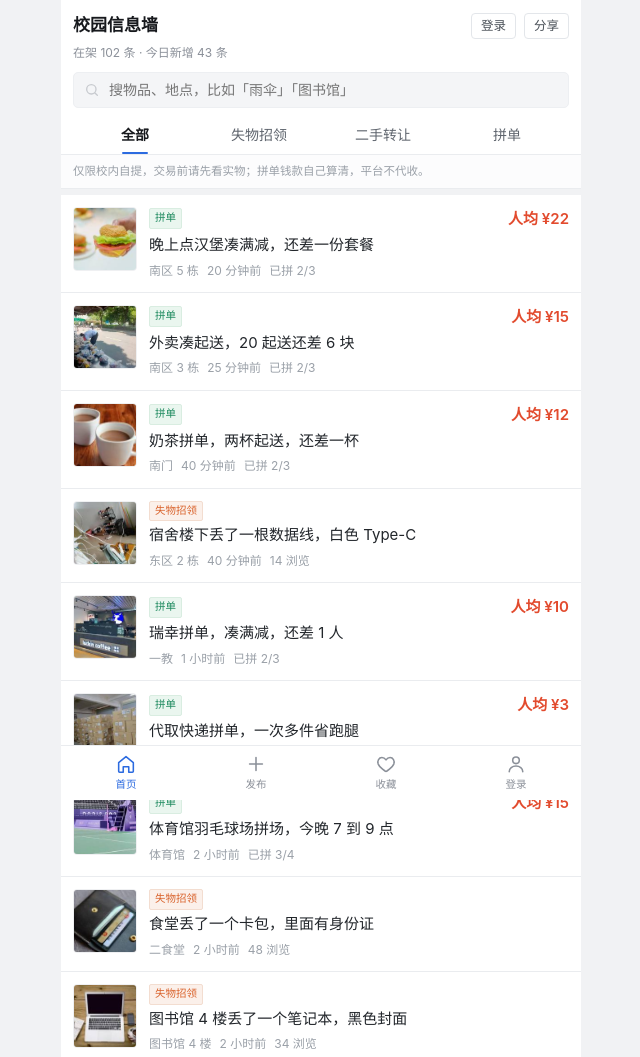
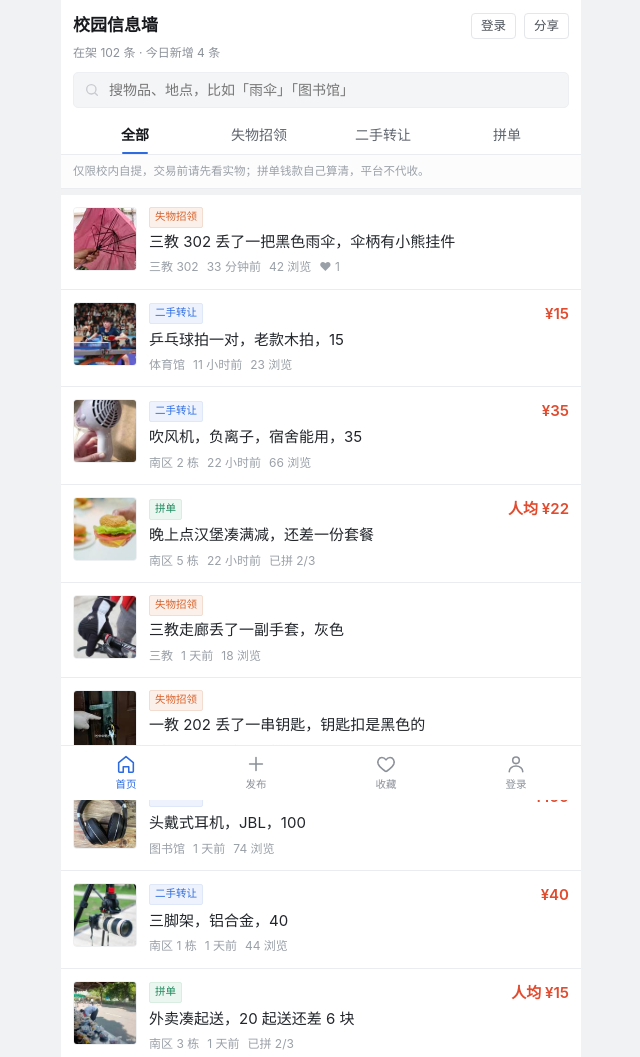
Before and after one commit to 46bzvs7m64-gif/campus-info-wall, a plain HTML site: page index.html in a window 1280 px wide. Shown: the top 1057 px of the page, without its empty margins (319-959 px from the left). Drawn offline with Linux system fonts and the light colour scheme.

Commit message:
feat: 校园信息墙 v1（单文件 H5）
- 失物招领 / 二手转让双板块，60 条示例内容，每条配一张实拍图
- 学号注册登录、收藏（再点一次取消、按账号存）、我的发布（改状态 / 删除）
- 管理员后台：8 个指标、四步转化漏斗、14 天趋势、渠道归因、CSV 导出
- 埋点模型 {t, ev, id, uid, ch}，纯前端 localStorage，业务与存储之间只隔 DB.get / DB.set

```diff
--- a/index.html
+++ b/index.html
@@ -399,7 +399,7 @@ function seedItems(){
     {id:'d9', type:'lost', title:'一教丢了深灰色双肩包，里面有课本和充电器', desc:'昨天下午在一教 201 上完课忘了拿，包里有一本《计算机网络》和一个 65W 充电器。\n书上有名字，麻烦捡到的同学联系我。', area:'一教 201', contact:'微信 bag_lost', createdAt:now-40*H, views:58, contacts:7, status:'open', author:'林同学', ownerId:'demo9', seed:true, imgs:['img/backpack.jpg']},
     {id:'d10', type:'sell', title:'机械键盘 87 键，红轴，120', price:'120', desc:'换了新键盘，这个闲置。键帽有轻微使用痕迹，功能全部正常，送拔键器。', area:'北区 1 栋', contact:'QQ 991203', createdAt:now-3.2*D, views:45, contacts:5, status:'open', author:'郑同学', ownerId:'demo10', seed:true, imgs:['img/keyboard.jpg']},
     {id:'d11', type:'sell', title:'20 寸登机箱，万向轮很顺，80 出', price:'80', desc:'去年买的，只用过一次回家。拉杆没松，内衬也干净。\n东区 5 栋楼下自取。', area:'东区 5 栋', contact:'微信 case80', createdAt:now-6*H, views:73, contacts:9, status:'open', author:'何同学', ownerId:'demo11', seed:true, imgs:['img/suitcase.jpg']},
-    {id:'d12', type:'sell', title:'电热水壶 1.5L，烧水快，20', price:'20', desc:'寝室换了饮水机，这个闲置。壶底有一点水垢，洗一下就好。', area:'西区 3 栋', contact:'QQ 512884', createdAt:now-26*H, views:41, contacts:5, status:'open', author:'孙同学', ownerId:'demo12', seed:true, imgs:['img/kettle.jpg']},
+    {id:'d12', type:'pin', title:'泡面拼单，一箱 24 包吃不完，一人一半', price:'15', need:2, joined:1, until:now+10*H, desc:'超市整箱买便宜一半，我一次吃不完。\n一人 12 包，口味可以各挑一种，明晚到货。', area:'西区 3 栋', contact:'QQ 512884', createdAt:now-26*H, views:41, contacts:5, status:'open', author:'孙同学', ownerId:'demo12', seed:true, imgs:['img/noodles.jpg']},
     {id:'d13', type:'sell', title:'吹风机，负离子，宿舍能用，35', price:'35', desc:'功率 1200W，宿舍不跳闸。线有点长，收的时候要缠一下。', area:'南区 2 栋', contact:'微信 dry35', createdAt:now-9*H, views:66, contacts:8, status:'open', author:'赵同学', ownerId:'demo13', seed:true, imgs:['img/hairdryer.jpg']},
     {id:'d14', type:'sell', title:'24 寸显示器，1080p，毕业出 260', price:'260', desc:'屏幕没有坏点，带一根 HDMI 线和原装支架。宿舍桌上用刚好。', area:'北区 4 栋', contact:'微信 mon260', createdAt:now-2.4*D, views:152, contacts:17, status:'open', author:'郭同学', ownerId:'demo14', seed:true, imgs:['img/monitor.jpg']},
     {id:'d15', type:'sell', title:'无线鼠标，静音，20', price:'20', desc:'换了新鼠标，这个还能用，左键有一点磨光。送一节电池。', area:'图书馆', contact:'QQ 334518', createdAt:now-14*H, views:38, contacts:4, status:'open', author:'马同学', ownerId:'demo15', seed:true, imgs:['img/mouse.jpg']},
@@ -447,7 +447,30 @@ function seedItems(){
     {id:'d59', type:'lost', title:'操场看台丢了一个玻璃随行杯', desc:'杯身有红色的盖子，晚上看比赛时放在台阶上忘了拿。\n杯子不贵，主要是用习惯了。', area:'操场看台', contact:'微信 cup_lost', createdAt:now-1.1*D, views:22, contacts:2, status:'open', author:'施同学', ownerId:'demo59', seed:true, imgs:['img/thermalcup.jpg']},
     {id:'d60', type:'lost', title:'图书馆 5 楼丢了一台笔记本，银色', desc:'晚上闭馆前走的急，落在靠里的位置。电脑包是灰色的，里面有充电器。\n已经报给管理员了，如果有同学看到请留言。', area:'图书馆 5 楼', contact:'电话 135****4412', createdAt:now-38*H, views:89, contacts:12, status:'open', author:'吕同学', ownerId:'demo60', seed:true, imgs:['img/laptop.jpg']}
   ];
-  return base.concat(extraItems());
+  return spreadDates(base.concat(extraItems()));
+}
+
+/* 把种子内容的发布时间打散到 9 月 1 日至今，而不是全挤在"今天"。
+   规则：约 1/6 落在最近 48 小时（保证首页有"几小时前"的新内容、今日新增不为 0），
+   其余在 9/1 到今天之间均匀随机，小时数也随机，看起来像真实使用了一整个学期。
+   想往后延就把 SEED_FROM 往前提、或等真实日期走过 12 月后自然覆盖。 */
+function spreadDates(list){
+  var end = Date.now();
+  var start = new Date(2026, 8, 1).getTime();          // 2026-09-01
+  var tail = end - 7 * 86400e3;                        // 最近 7 天单独安排
+  var span = Math.max(86400e3, tail - start);
+  list.forEach(function(it, i){
+    var t;
+    if (i % 12 === 0){
+      t = end - Math.random() * 2 * 86400e3;                 // 最近两天，约 9 条
+    } else if (i % 12 === 1){
+      t = end - (2 + Math.random() * 5) * 86400e3;           // 这两三天，约 9 条
+    } else {
+      t = start + Math.random() * span;                      // 9 月以来均匀分布
+    }
+    it.createdAt = Math.floor(t);
+  });
+  return list;
 }
 
 /* ---------- 路由 ---------- */
```
Also changed, not shown: docs/admin.png, docs/detail.png, docs/home.png, docs/pin.png, img/noodles.jpg (renamed from img/kettle.jpg), img/t/noodles.jpg (renamed from img/t/kettle.jpg).
